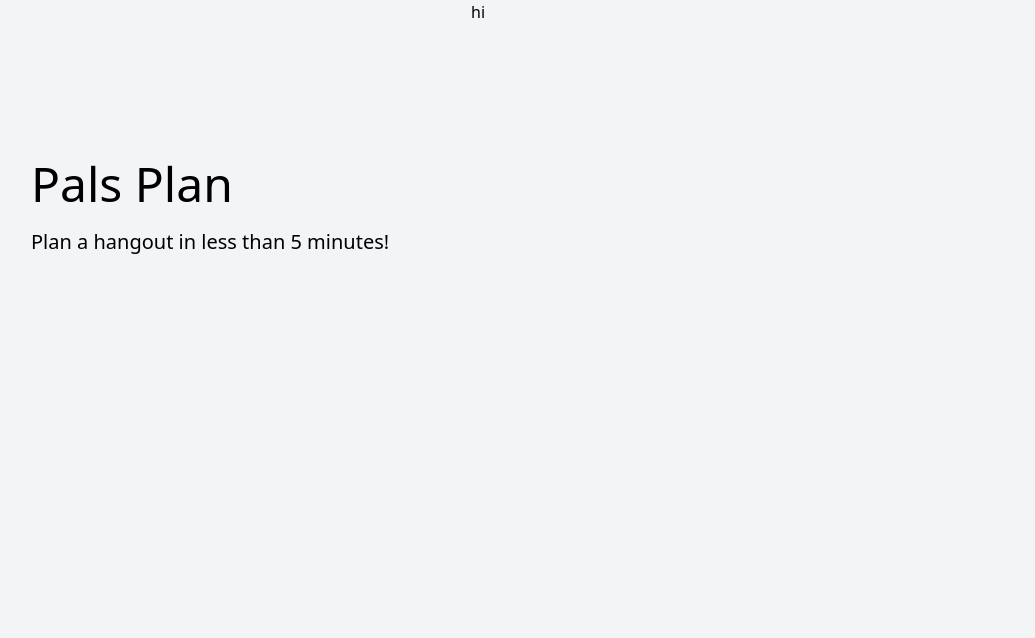
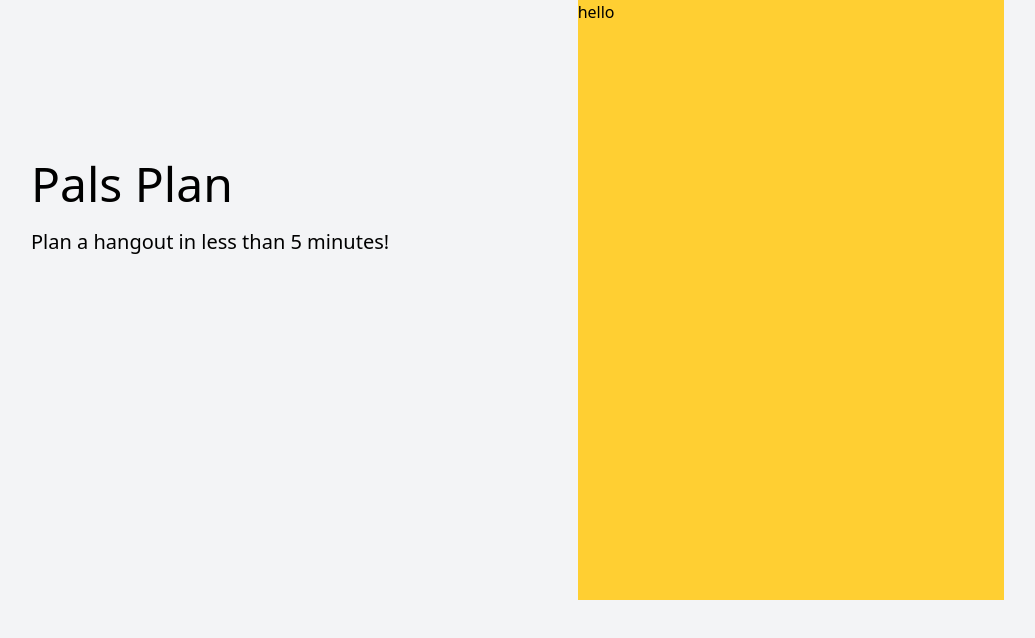
Before and after one commit to derrrna/ieye-unihack-2025, a React (Vite) app in the folder frontend/pals-plan-app/: page / in a window 1280 px wide. Shown: the top 638 px of the page, without its empty margins (169-1204 px from the left). Built offline with nearby package versions, Linux system fonts and the light colour scheme.

Commit message:
Added form structure

```diff
--- a/frontend/pals-plan-app/pages/CreationPage.jsx
+++ b/frontend/pals-plan-app/pages/CreationPage.jsx
@@ -14,8 +14,10 @@ export default function CreationPage() {
             </div>
 
             {/* Form */}
-            <div className="lg:w-1/2">
-                <h1>hi</h1>
+            <div className="lg:w-1/2 h">
+                <div className="lg:w-2/3 lg:h-3/4 mx-auto bg-[#FFCF32]">
+                    <h1> hello </h1>
+                </div>
             </div>
 
         </div>
```
